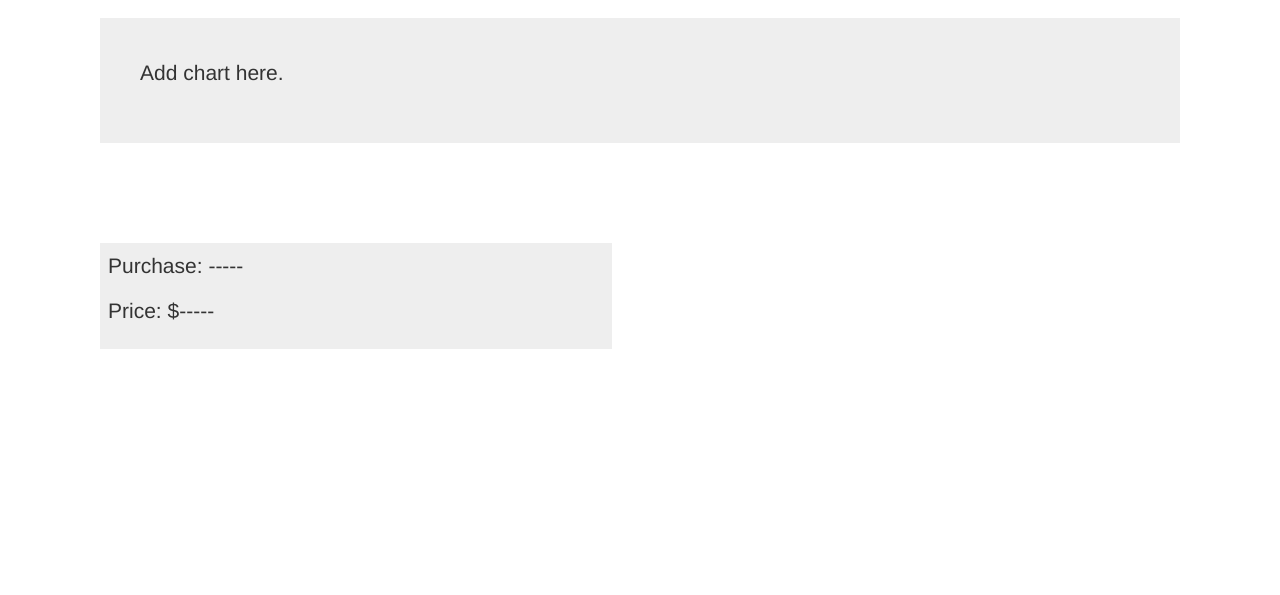
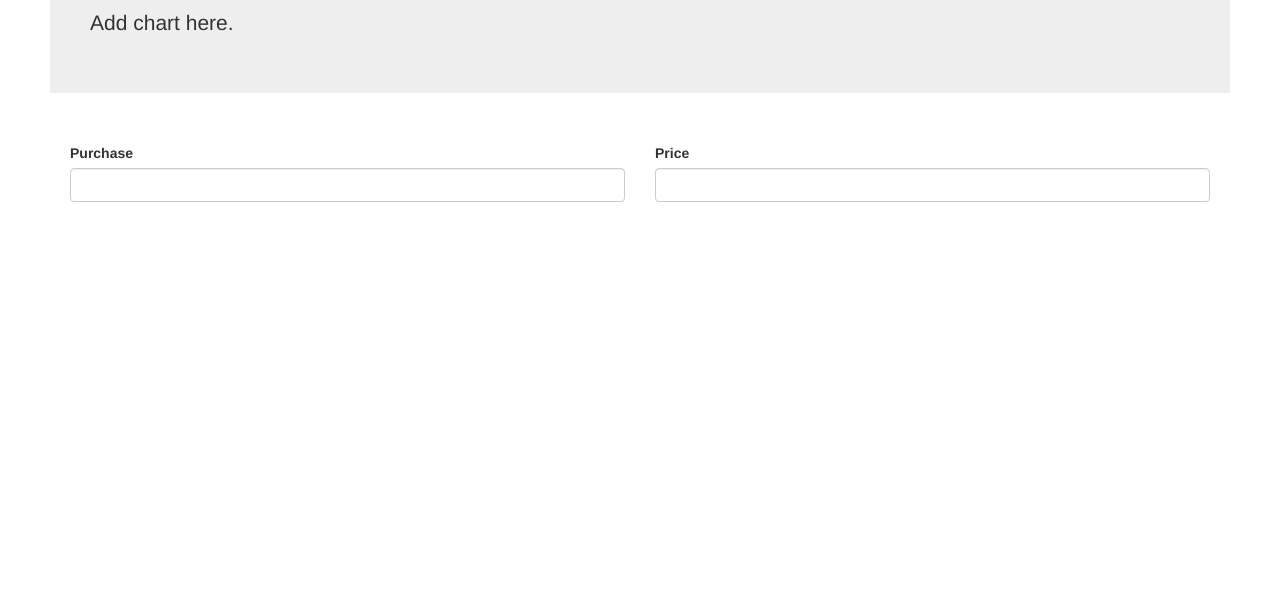
Before and after one commit to tanwei0319/citi-team50, a website: page views/index.html in a window 1280 px wide. Shown: the part 205-800 px from the top of the page. Drawn offline with nearby package versions, Linux system fonts and the light colour scheme.

Commit message:
Add text input fields

```diff
--- a/views/index.html
+++ b/views/index.html
@@ -10,12 +10,11 @@
   <script src="https://maxcdn.bootstrapcdn.com/bootstrap/3.3.7/js/bootstrap.min.js"></script>
 </head>
 <body>
-   </div>
   <div class="alert alert-danger alert-dismissable">
     <a href="#" class="close" data-dismiss="alert" aria-label="close">×</a>
     <strong>Warning!</strong> Stop buying shit.
   </div>
-  <div style="margin:100px;">
+  <div style="margin:50px;">
     <nav class="navbar navbar-inverse navbar-static-top">
   <div class="container">
     <a class="navbar-brand">Team 50</a>
@@ -25,11 +24,19 @@
       <p>Add chart here.</p>
     </div>
   </div>
-  <div style="margin:100px; max-width: 40%;">
-  	<div class="jumbotron" style="padding:8px">
-  		<p>Purchase: -----</p>
-  		<p>Price: $-----</p>
-  	</div>
-  </div>
+  <div class="container">
+    <div class="row">
+        <div class="form-group name1 col-md-6">
+            <label for="exampleInputEmail1" class="formText">Purchase</label>
+            <input type="text" class="form-control" aria-describedby="basic-addon2">
+        </div>
+
+        <div class="form-group name2 col-md-6">
+            <label for="exampleInputEmail1## Heading ##" class="formText">Price</label>
+            <input type="text" class="form-control" aria-describedby="basic-addon2">
+        </div>
+    </div>
+</div>
+</div>
 </body>
 </html>
```
Also changed, not shown: views/index.css (added, +24 -0 lines).
